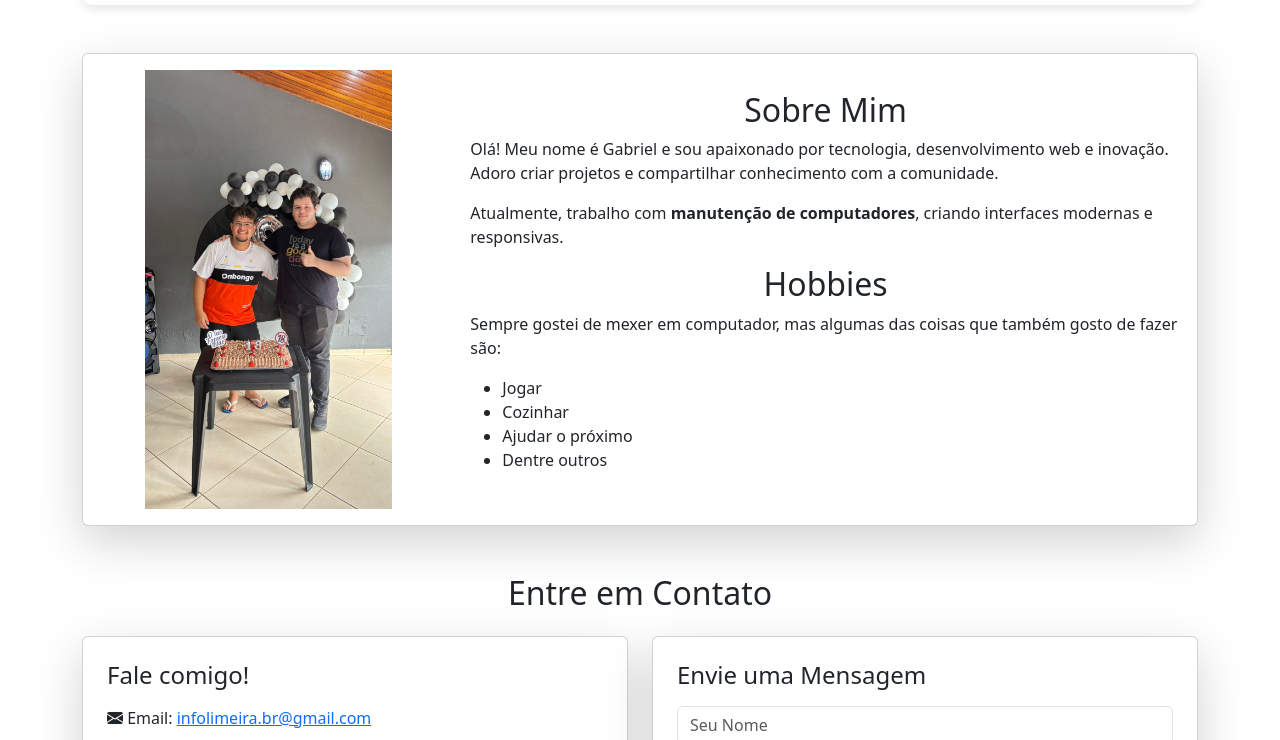
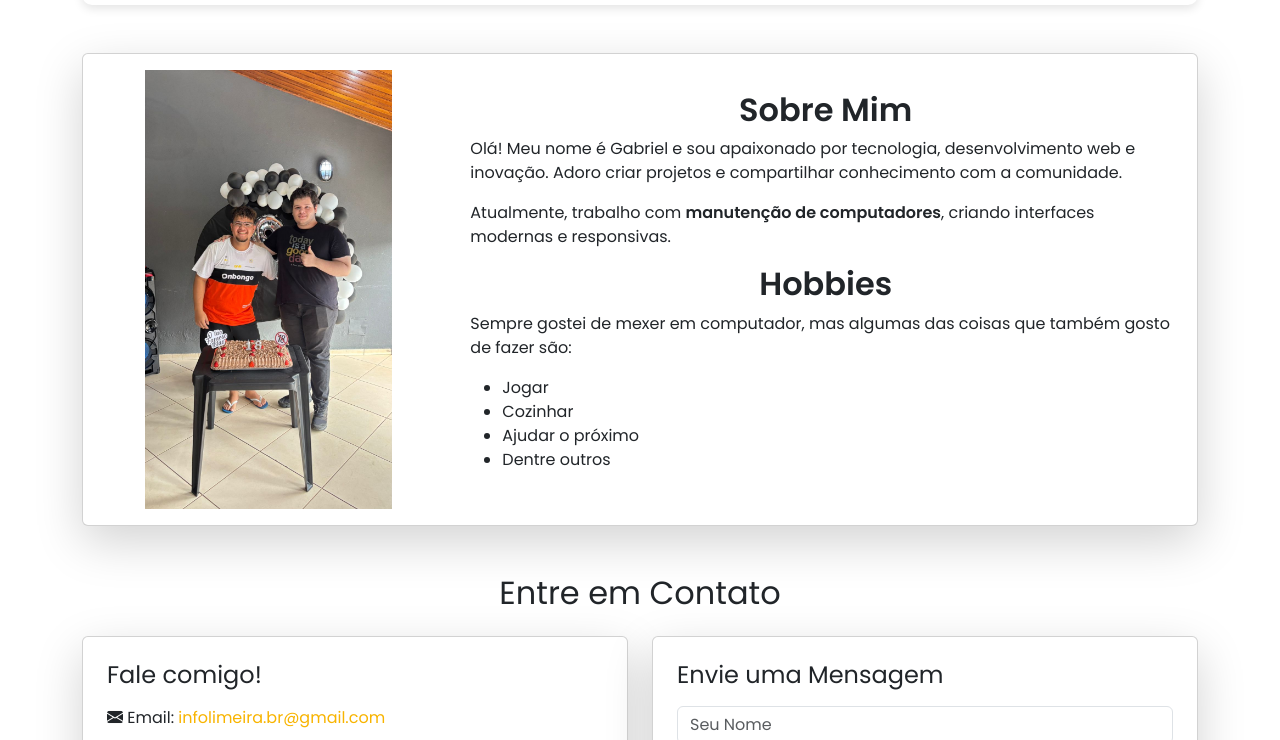
Before and after one commit to jubisclaintom/infolimeira, a plain HTML site: page index.html in a window 1280 px wide. Shown: the part 831-1571 px from the top of the page. Drawn offline with nearby package versions, Linux system fonts and the light colour scheme.

Commit message:
Add files via upload

```diff
--- a/index.html
+++ b/index.html
@@ -5,10 +5,17 @@
     <meta name="viewport" content="width=device-width, initial-scale=1.0">
     <title>Info Limeira</title>
     <link href="https://cdn.jsdelivr.net/npm/bootstrap@5.3.3/dist/css/bootstrap.min.css" rel="stylesheet">
+    <!-- Importando uma fonte do Google Fonts -->
+    <link href="https://fonts.googleapis.com/css2?family=Poppins:wght@300;400;600&display=swap" rel="stylesheet">
     <style>
         @import url("https://cdn.jsdelivr.net/npm/bootstrap-icons@1.11.3/font/bootstrap-icons.min.css");
 
-        /* Personalizações */
+        /* Personalizações de fonte */
+        body {
+            font-family: 'Poppins', sans-serif; /* Usando a fonte Poppins */
+        }
+
+        /* Hero Section */
         .hero {
             background: linear-gradient(rgba(0, 0, 0, 0.6), rgba(0, 0, 0, 0.6)), url('img/banner.jpg') center/cover no-repeat;
             color: white;
@@ -18,13 +25,13 @@
 
         .hero h1 {
             font-size: 2.5rem;
-            font-weight: bold;
+            font-weight: 600; /* Aumentando o peso da fonte para mais destaque */
         }
 
         .btn-custom {
             background-color: #f8b400;
             color: #000;
-            font-weight: bold;
+            font-weight: 600;
             padding: 10px 20px;
             border-radius: 5px;
         }
@@ -48,8 +55,25 @@
             color: white;
             padding: 20px 0;
         }
+
         html {
             scroll-behavior: smooth;
+        }
+
+        /* Sobre Mim */
+        .card-body h2 {
+            font-family: 'Poppins', sans-serif;
+            font-weight: 600;
+        }
+
+        /* Personalizando os links */
+        a {
+            text-decoration: none;
+            color: #f8b400;
+        }
+
+        a:hover {
+            color: #e09c00;
         }
     </style>
 </head>
@@ -87,7 +111,7 @@
     <div class="container mt-5">
         <h2 class="text-center mb-4" id="nossos-servicos">Nossos Serviços</h2>
         <p class="text-center">
-            Oferecemos serviços profissionais de <strong style="color: #e09c00;"> manutenção e montagem</strong> para garantir o melhor desempenho do seu equipamento.
+            Oferecemos serviços profissionais de <strong style="color: #e09c00;">manutenção e montagem</strong> para garantir o melhor desempenho do seu equipamento.
             <strong style="color: red;">Realizamos orçamentos gratuitos</strong>, avaliando seu problema antes de qualquer serviço.
         </p>
 
@@ -158,10 +182,10 @@
             </div>
         </div>
     </div>
+
     <!-- Seção de Contato -->
     <div class="container mt-5">
         <h2 class="text-center mb-4" id="nosso-contato">Entre em Contato</h2>
-
         <div class="row">
             <!-- Informações de Contato -->
             <div class="col-lg-6 mb-4">
@@ -188,7 +212,6 @@
         </div>
     </div>
 
-
     <!-- Footer -->
     <footer class="footer text-center mt-5">
         <p>&copy; 2025 Info Limeira - Todos os direitos reservados.</p>
```
Lines whose indentation alone changed are shown as unchanged.
